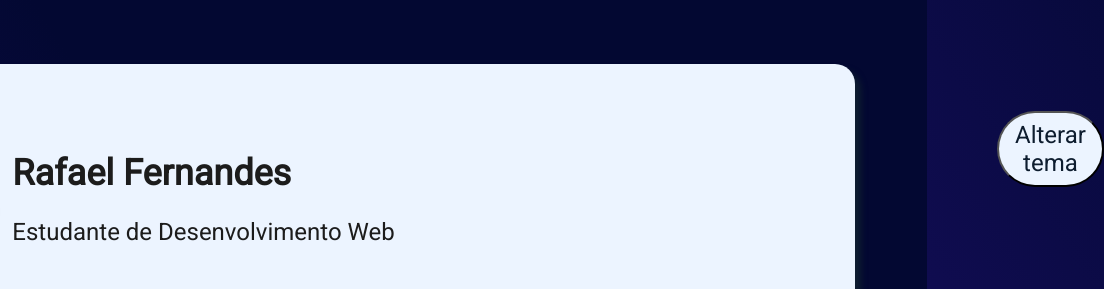
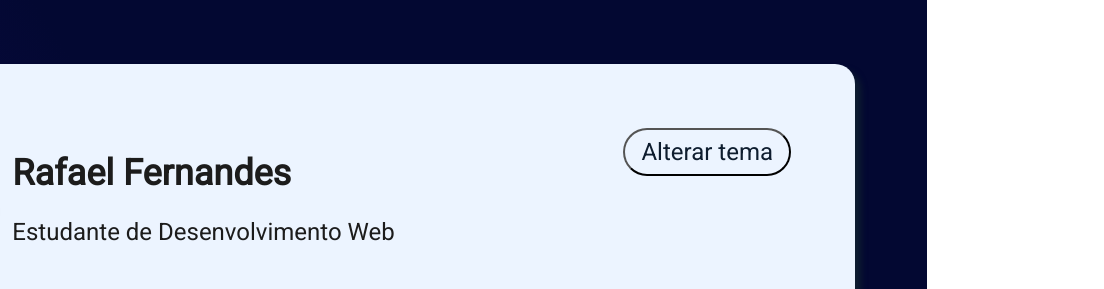
Before and after one commit to rafenex/certificard, a plain HTML site: page index.html in a window 1280 px wide. Shown: the top 289 px of the page, 353-1457 px from the left, 1104 px wide, since content can reach past the window. Drawn offline with Linux system fonts and the light colour scheme; a script that the page names is missing.

Commit message:
mudei o botao

```diff
--- a/style.css
+++ b/style.css
@@ -43,9 +43,7 @@ body {
 }
 
 .tema button {
-  position: absolute;
-  left: 1350px;
-  top: 111px;
+  align-self: flex-end;
   padding: 8px 16px;
 
   font-family: Roboto;
```
